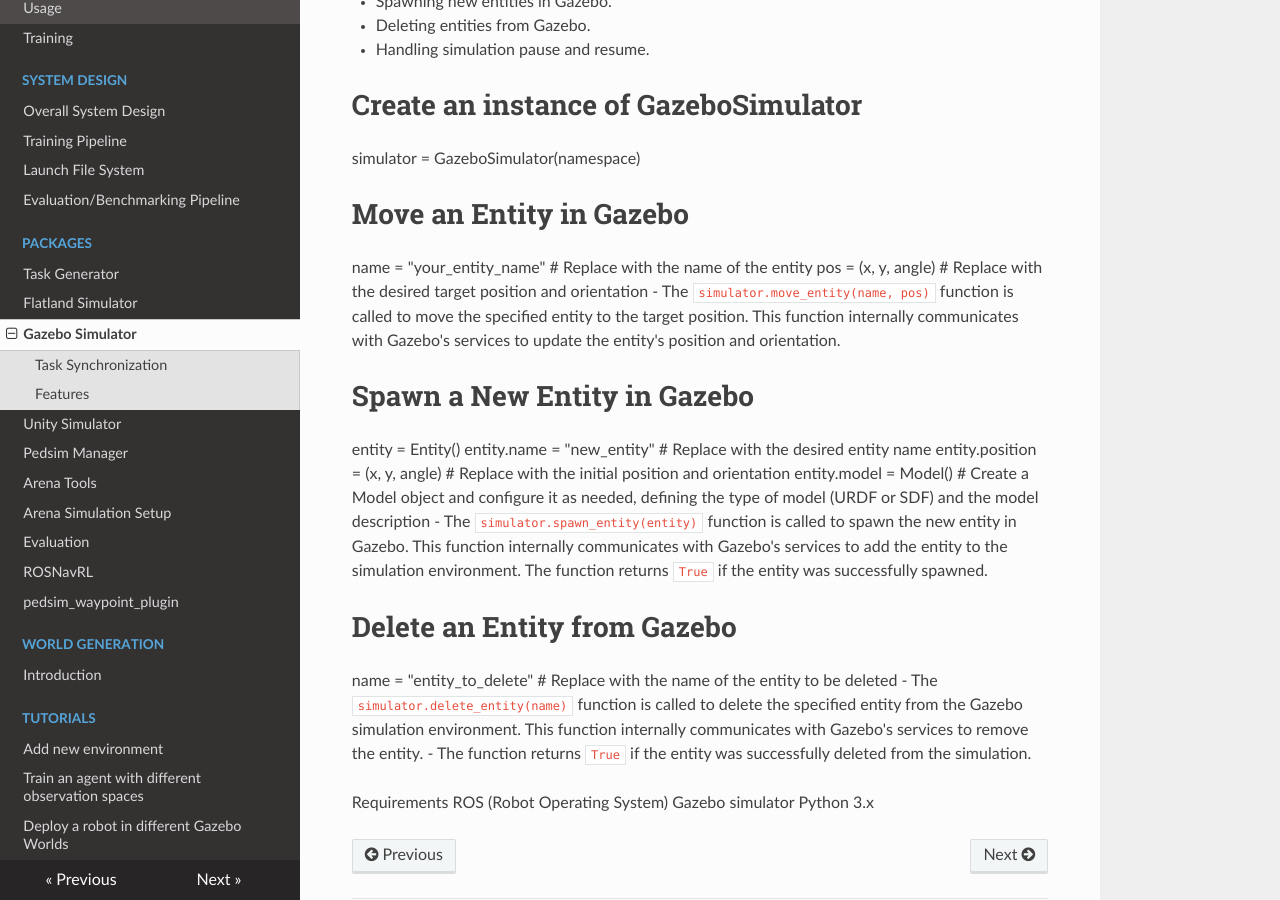
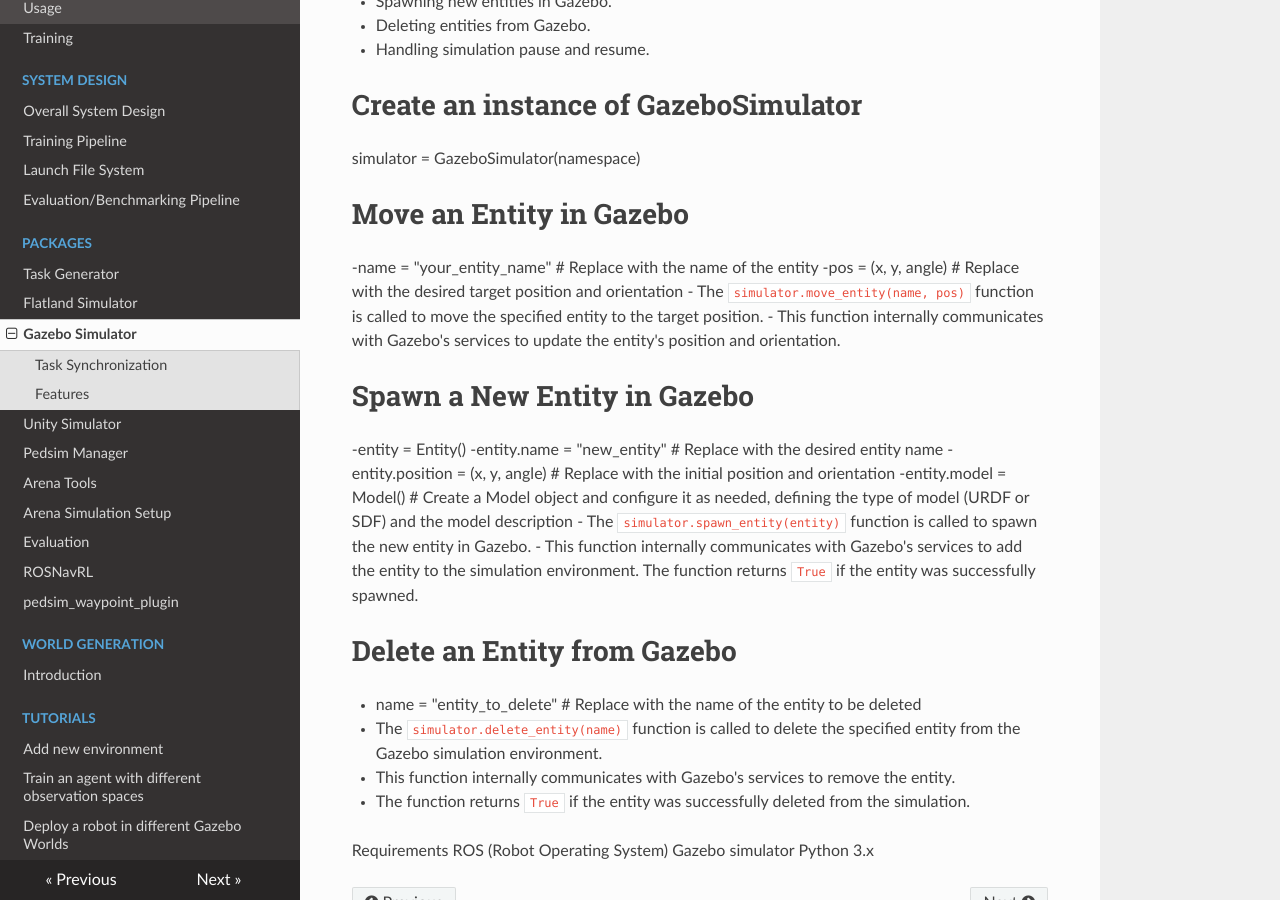
Before and after one commit to Arena-Rosnav/.github, an MkDocs documentation site: the page built from docs/packages/gazebo_simulator.md, in a window 1280 px wide and 900 px high, scrolled down 564 px. Built offline with MkDocs 1.6.1, drawn with Linux system fonts in a browser that asks for light colours; nearby versions of some CDN libraries; comment, search, counter and statistics services are not loaded.

```diff
--- a/docs/packages/gazebo_simulator.md
+++ b/docs/packages/gazebo_simulator.md
@@ -20,22 +20,25 @@ simulator = GazeboSimulator(namespace)
 
 # Move an Entity in Gazebo
 
-name = "your_entity_name"  # Replace with the name of the entity
-pos = (x, y, angle)  # Replace with the desired target position and orientation
-- The `simulator.move_entity(name, pos)` function is called to move the specified entity to the target position. This function internally communicates with Gazebo's services to update the entity's position and orientation.
+-name = "your_entity_name"  # Replace with the name of the entity
+-pos = (x, y, angle)  # Replace with the desired target position and orientation
+- The `simulator.move_entity(name, pos)` function is called to move the specified entity to the target position.
+- This function internally communicates with Gazebo's services to update the entity's position and orientation.
 
 # Spawn a New Entity in Gazebo
 
-entity = Entity()
-entity.name = "new_entity"  # Replace with the desired entity name
-entity.position = (x, y, angle)  # Replace with the initial position and orientation
-entity.model = Model()  # Create a Model object and configure it as needed, defining the type of model (URDF or SDF) and the model description
-- The `simulator.spawn_entity(entity)` function is called to spawn the new entity in Gazebo. This function internally communicates with Gazebo's services to add the entity to the simulation environment. The function returns `True` if the entity was successfully spawned.
+-entity = Entity()
+-entity.name = "new_entity"  # Replace with the desired entity name
+-entity.position = (x, y, angle)  # Replace with the initial position and orientation
+-entity.model = Model()  # Create a Model object and configure it as needed, defining the type of model (URDF or SDF) and the model description
+- The `simulator.spawn_entity(entity)` function is called to spawn the new entity in Gazebo.
+- This function internally communicates with Gazebo's services to add the entity to the simulation environment. The function returns `True` if the entity was successfully spawned.
 
 # Delete an Entity from Gazebo
 
-name = "entity_to_delete"  # Replace with the name of the entity to be deleted
-- The `simulator.delete_entity(name)` function is called to delete the specified entity from the Gazebo simulation environment. This function internally communicates with Gazebo's services to remove the entity.
+- name = "entity_to_delete"  # Replace with the name of the entity to be deleted
+- The `simulator.delete_entity(name)` function is called to delete the specified entity from the Gazebo simulation environment.
+- This function internally communicates with Gazebo's services to remove the entity.
 - The function returns `True` if the entity was successfully deleted from the simulation.
 
 Requirements
```
